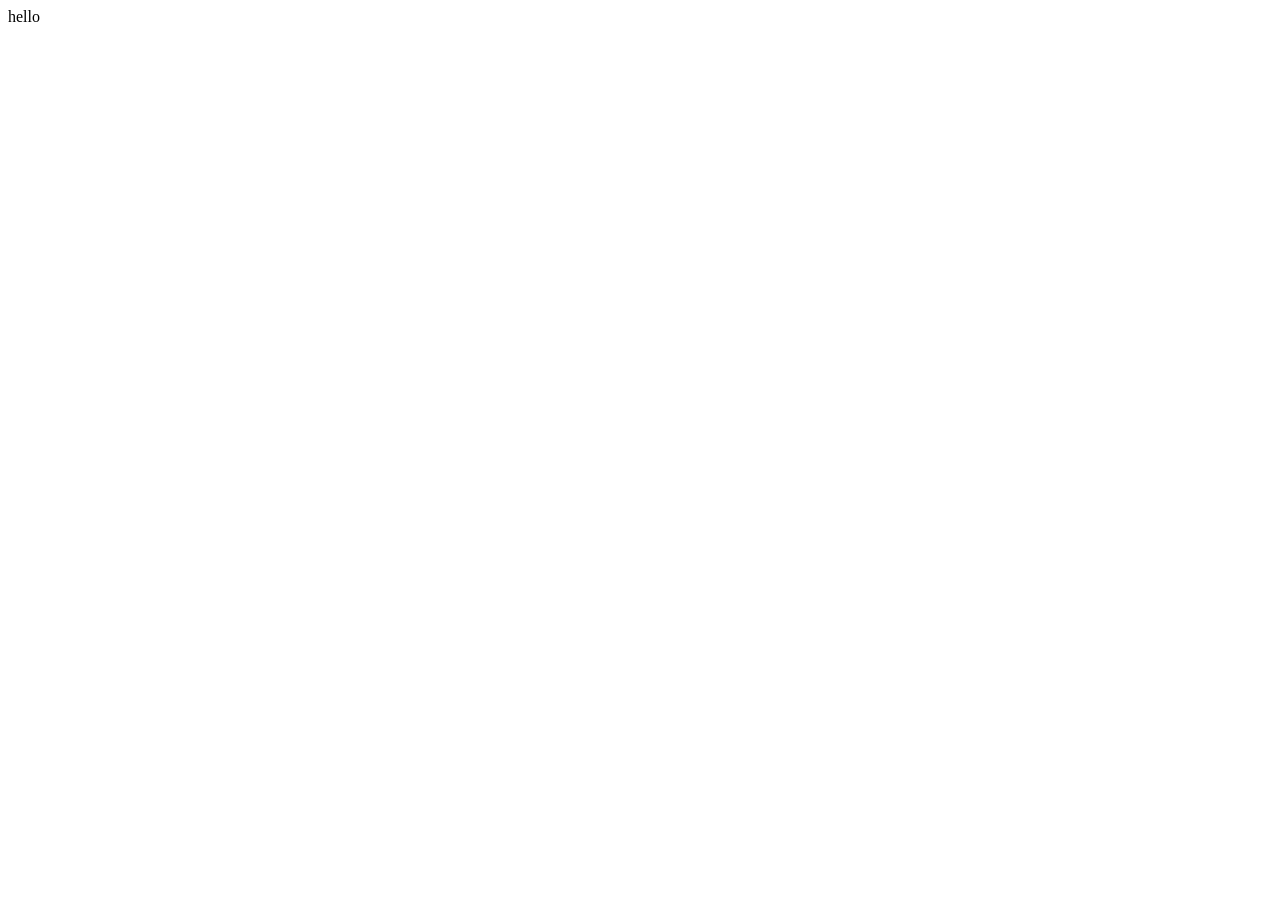
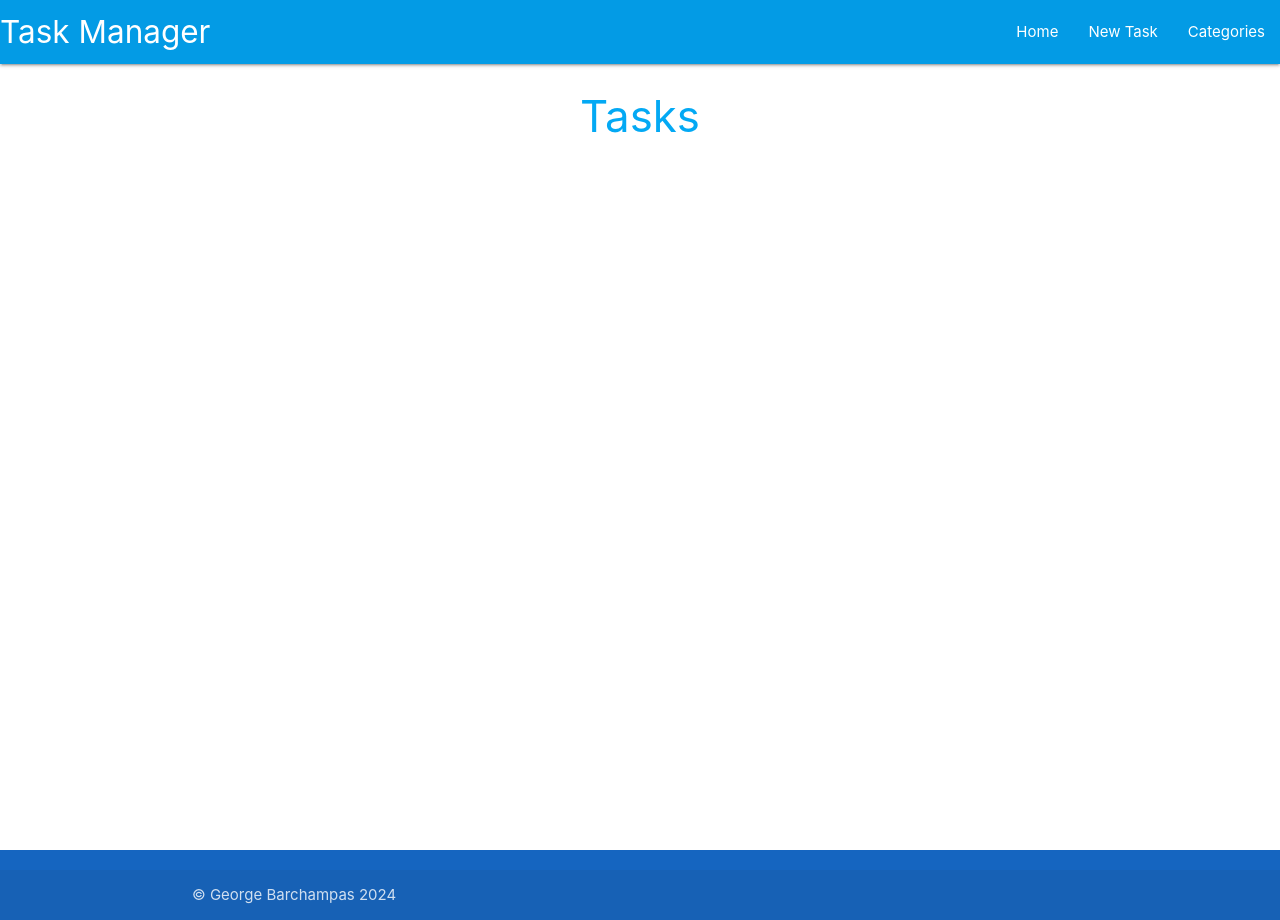
Before and after one commit to GeorgeBarh/tasks-app-mini-project, a Flask app: page / in a window 1280 px wide. Before the commit the page is almost empty. Run offline with Flask 3, Linux system fonts and the light colour scheme.

Commit message:
set basic front-end template

```diff
--- a/taskmanager/routes.py
+++ b/taskmanager/routes.py
@@ -5,4 +5,4 @@ from taskmanager.models import Category, Task
 
 @app.route("/")
 def home():
-    return render_template("base.html")
+    return render_template("tasks.html")
--- /dev/null
+++ b/taskmanager/static/css/style.css
@@ -0,0 +1,9 @@
+body {
+    display: flex;
+    min-height: 100vh;
+    flex-direction: column;
+  }
+
+  main {
+    flex: 1 0 auto;
+  }
--- /dev/null
+++ b/taskmanager/static/js/script.js
@@ -0,0 +1,4 @@
+document.addEventListener('DOMContentLoaded', function() {
+    let sidenav = document.querySelectorAll('.sidenav');
+    M.Sidenav.init(elems, options);
+  });
--- a/taskmanager/templates/base.html
+++ b/taskmanager/templates/base.html
@@ -1,15 +1,65 @@
+<script src="https://cdnjs.cloudflare.com/ajax/libs/materialize/1.0.0/js/materialize.min.js"></script>
+<script src="{{ url_for('static', filename='js/script.js') }}"></script>
+</body>
+
+</html>
+
 <!DOCTYPE html>
 <html lang="en">
 
 <head>
+
     <meta charset="UTF-8">
+    <meta http-equiv="X-UA-Compatible" content="IE=edge">
     <meta name="viewport" content="width=device-width, initial-scale=1.0">
+    <link rel="stylesheet" href="https://cdnjs.cloudflare.com/ajax/libs/font-awesome/5.15.3/css/all.min.css"
+        integrity="sha512-iBBXm8fW90+nuLcSKlbmrPcLa0OT92xO1BIsZ+ywDWZCvqsWgccV3gFoRBv0z+8dLJgyAHIhR35VZc2oM/gI1w=="
+        crossorigin="anonymous" referrerpolicy="no-referrer">
+    <link rel="stylesheet" href="https://cdnjs.cloudflare.com/ajax/libs/materialize/1.0.0/css/materialize.min.css"
+        type="text/css">
+    <link rel="stylesheet" href="{{ url_for('static', filename='css/style.css') }}" type="text/css">
     <title>Task Manager</title>
 </head>
 
 <body>
 
-    hello
+    <header>
+        <!-- top navbar -->
+        <nav class="light-blue darken-1">
+            <div class="nav-wrapper">
+                <a href="{{ url_for('home') }}" class="brand-logo">Task Manager</a>
+                <a href="#" data-target="mobile-demo" class="sidenav-trigger"><i class="fas fa-bars"></i></a>
+                <ul class="right hide-on-med-and-down">
+                    <li><a href="{{ url_for('home') }}">Home</a></li>
+                    <li><a href="">New Task</a></li>
+                    <li><a href="">Categories</a></li>
+                </ul>
+            </div>
+        </nav>
+
+        <!-- mobile sidenav -->
+        <ul class="sidenav" id="mobile-demo">
+            <li><a href="{{ url_for('home') }}">Home</a></li>
+            <li><a href="">New Task</a></li>
+            <li><a href="">Categories</a></li>
+        </ul>
+    </header>
+
+    <main class="container">
+        {% block content %}
+        {% endblock %}
+    </main>
+
+    <footer class="page-footer blue darken-3">
+        <div class="footer-copyright">
+            <div class="container">
+                &copy; George Barchampas 2024
+            </div>
+        </div>
+    </footer>
+
+    <script src="https://cdnjs.cloudflare.com/ajax/libs/materialize/1.0.0/js/materialize.min.js"></script>
+    <script src="{{ url_for('static', filename='js/script.js') }}"></script>
 
 </body>
 
--- /dev/null
+++ b/taskmanager/templates/tasks.html
@@ -0,0 +1,6 @@
+{% extends "base.html" %}
+{% block content %}
+
+<h3 class="light-blue-text text-datkern-4 center-align">Tasks</h3>
+
+{%endblock%}
```
